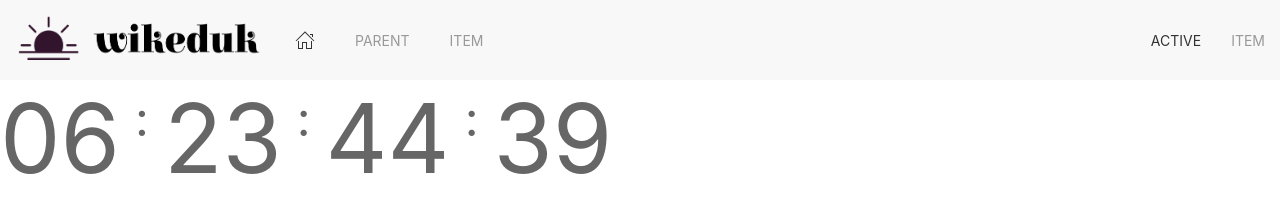
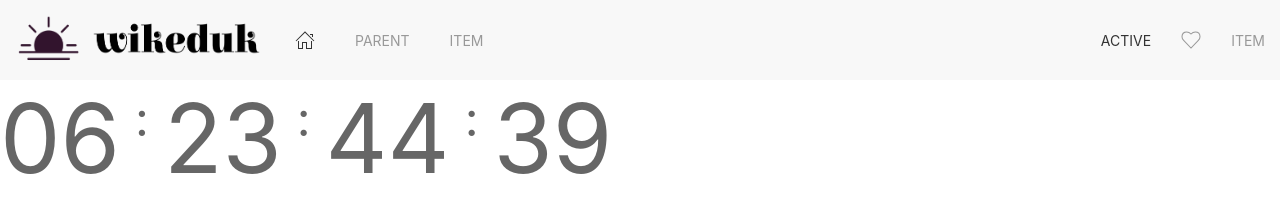
Before and after one commit to PROFESSADIKI/wikeduk, a Jekyll site: the page built from index.html, in a window 1280 px wide. Shown: the top 221 px of the page. Built offline with Jekyll 4.4.1, drawn with Linux system fonts in a browser that asks for light colours.

Commit message:
Update nav.html

```diff
--- a/_includes/nav.html
+++ b/_includes/nav.html
@@ -23,7 +23,7 @@
 
         <ul class="uk-navbar-nav">
             <li class="uk-active"><a href="#">Active</a></li>
-
+            <li><a  href="#" uk-icon="icon: heart"></a></li>
             <li><a href="#">Item</a></li>
         </ul>
 
```
